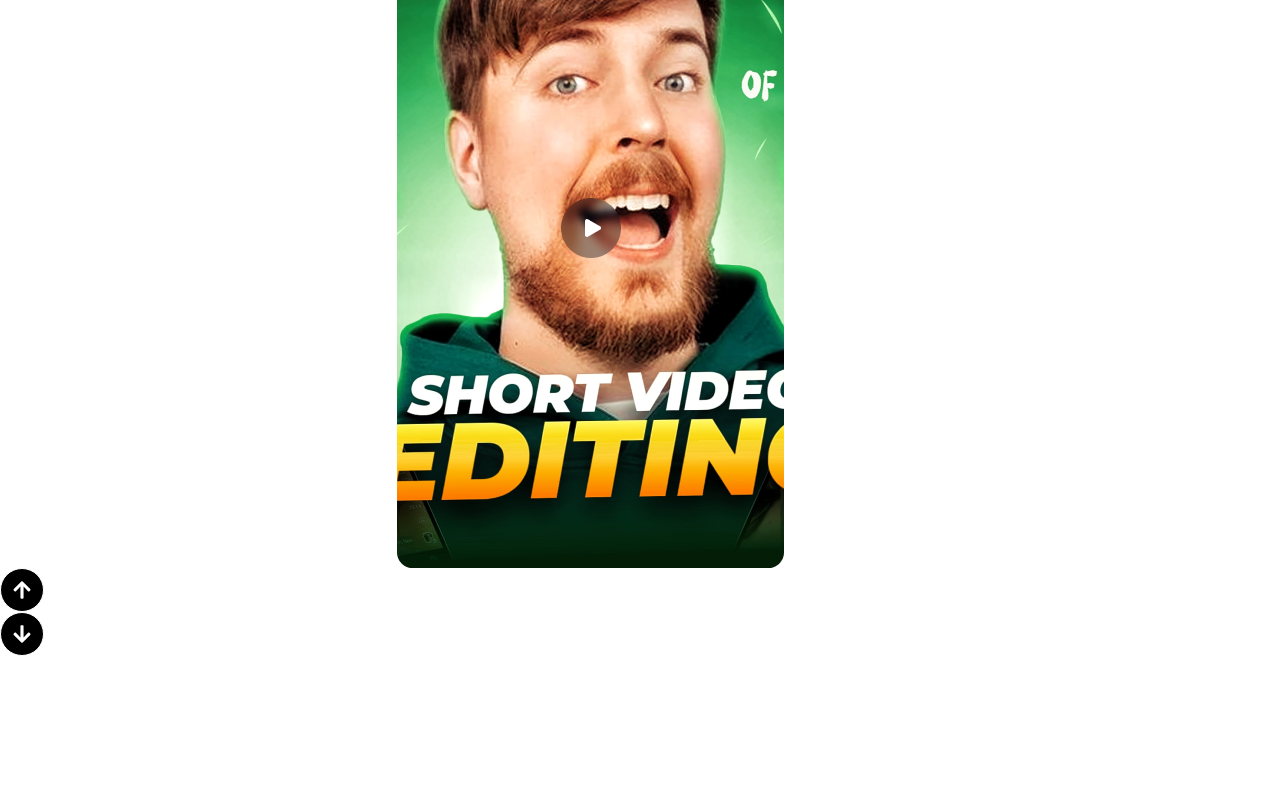
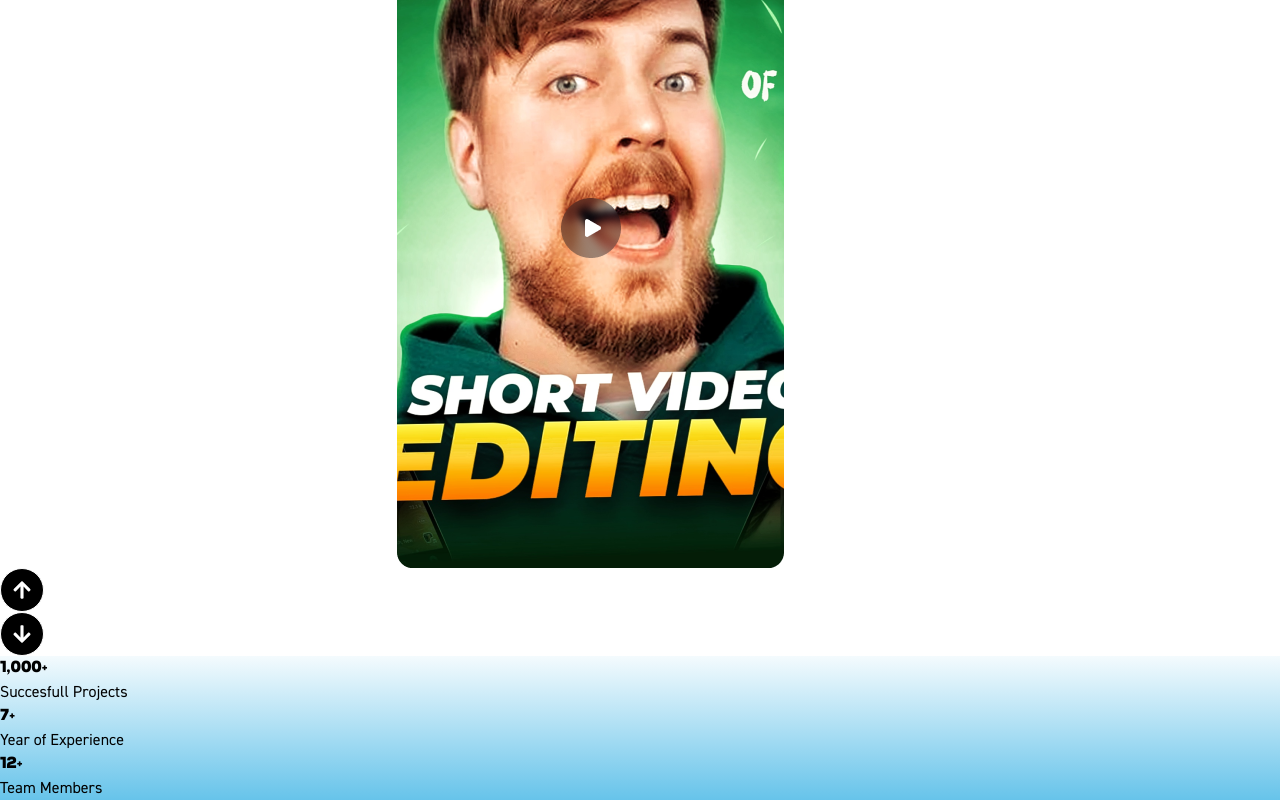
Before and after one commit to titumiranan123/podcast-montagemotion-client, a React (Vite) app: page / in a window 1280 px wide. Shown: the part 901-1701 px from the top of the page. Before the commit the page ends 1557 px from the top, so only its background shows below. Built offline with nearby package versions, Linux system fonts and the light colour scheme.

Commit message:
countup done

```diff
--- a/src/components/State.tsx
+++ b/src/components/State.tsx
@@ -3,7 +3,7 @@ import CountUp from "react-countup";
 const State = () => {
     return (
         <div className="bg mt-[68px]  rounded-[10px] md:h-[200px] md:mt-[80px] lg:mt-[90px] max-w-[1240px] mx-auto">
-            <div className="grid w-[1200px] grid-cols-1 md:grid-cols-3 gap-10 p-12">
+            <div className="grid lg:w-[1200px] grid-cols-1 md:grid-cols-3 gap-10 p-12">
                 <div className="flex justify-center flex-col items-center">
                     <p className="text-[42px] font-bold leading-[52px] text-[#03070D] bold tracking-[0.8px]">
                         <CountUp enableScrollSpy="true" start={1} duration={4} end={1000} />
--- a/src/page/Home.tsx
+++ b/src/page/Home.tsx
@@ -14,8 +14,8 @@ const Home: React.FC = () => {
             <Header />
             <span className='max-w-[1440px] mx-auto h-[1px] bg-white mt-[135px]'></span>
             <Shortvideo />
-            {/*  <State />
-            <Bestoption />
+            <State />
+            {/* <Bestoption />
             <Successstroy />
             <Accordion />
             <Pricing />
```
